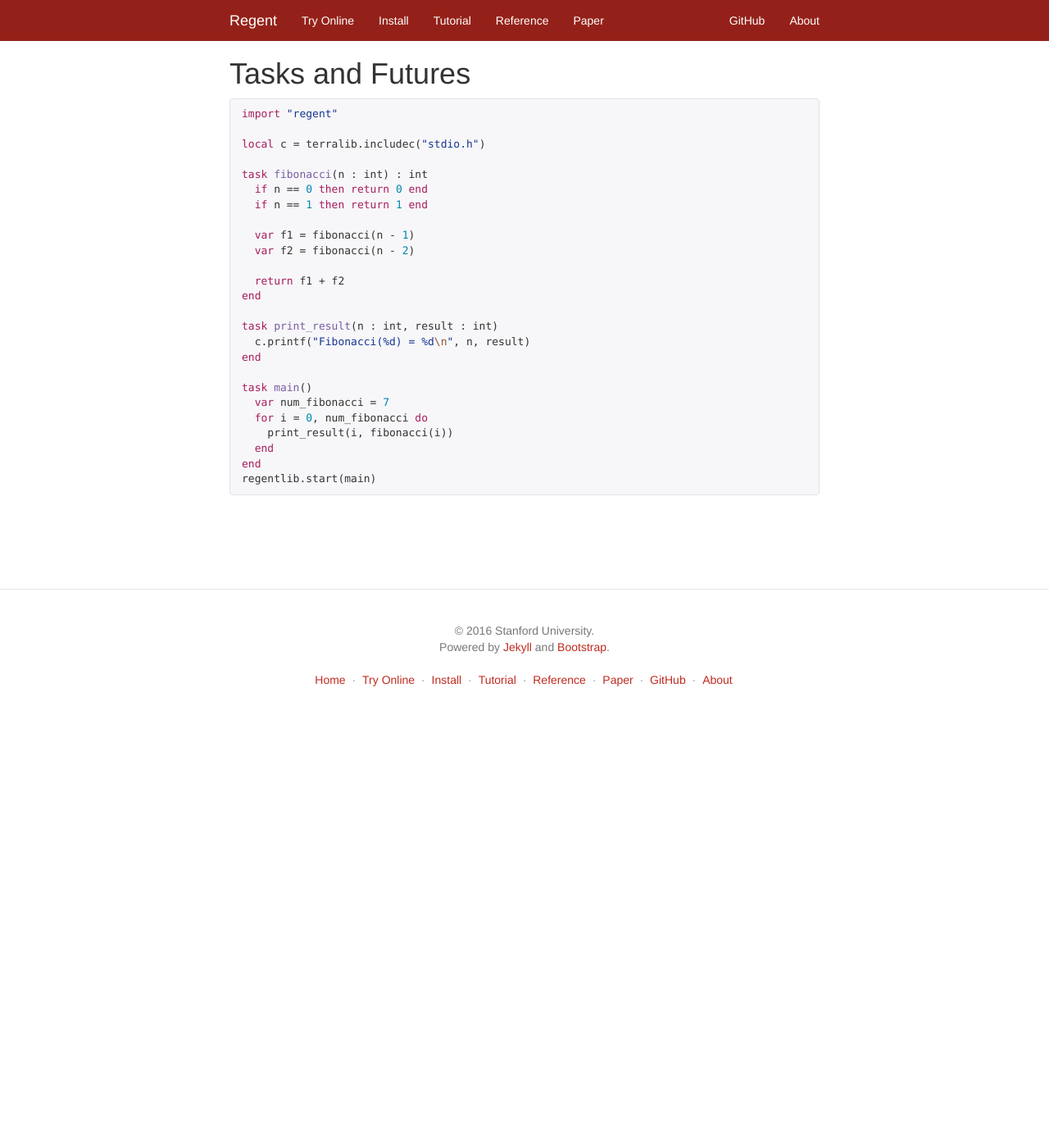
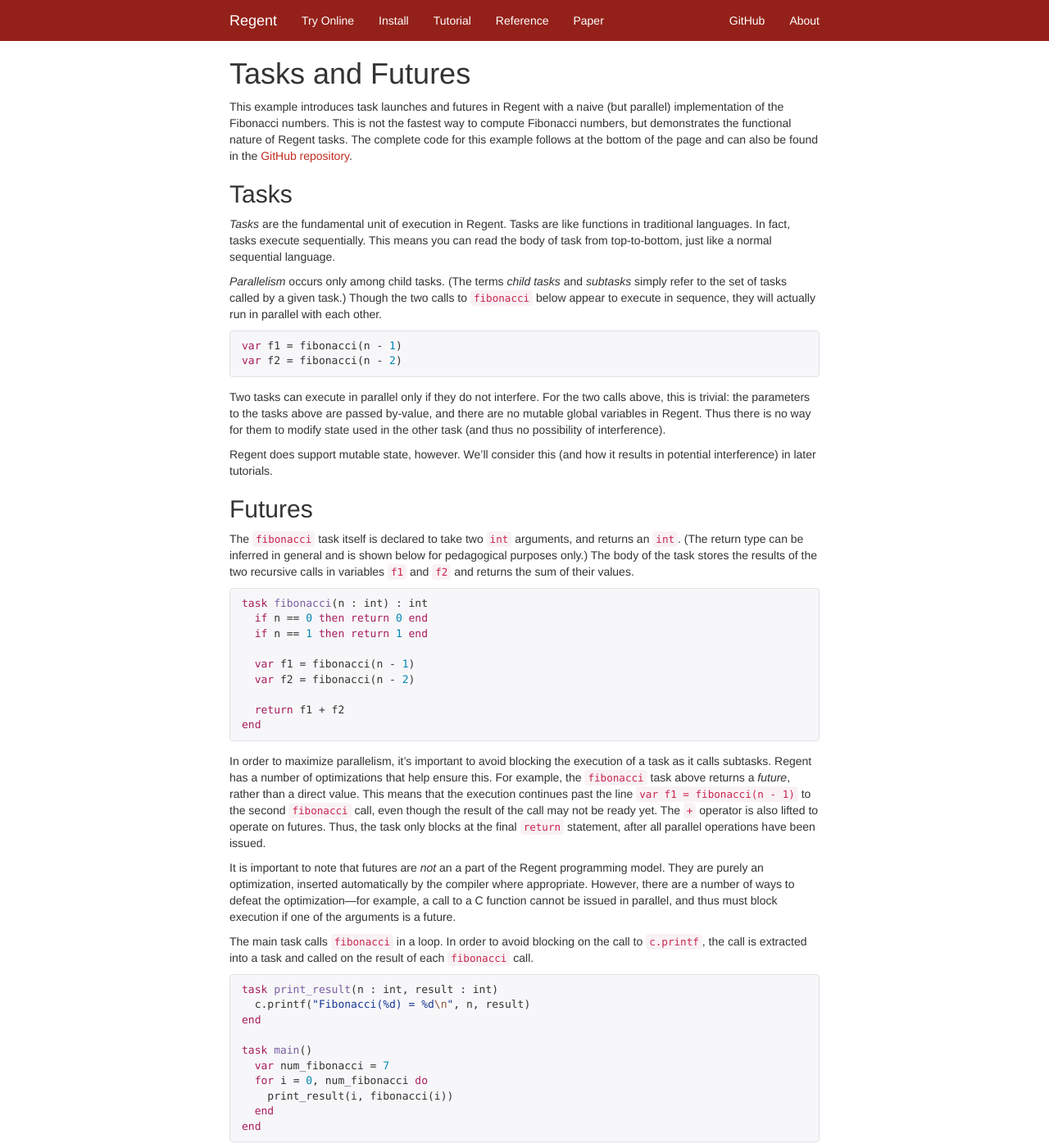
Before and after one commit to StanfordLegion/regent-lang.org, a Jekyll site: the page built from tutorial/01_tasks_and_futures.md, in a window 1280 px wide and 1400 px high. Shown: the whole window at 82% size. Built offline with Jekyll 4.4.1, drawn with Linux system fonts in a browser that asks for light colours; nearby versions of some CDN libraries.

Commit message:
Text for tasks and futures tutorial.

```diff
--- a/tutorial/01_tasks_and_futures.md
+++ b/tutorial/01_tasks_and_futures.md
@@ -5,6 +5,95 @@ sidebar: false
 highlight_first: false
 permalink: /tutorial/01_tasks_and_futures/index.html
 ---
+
+This example introduces task launches and futures in Regent with a
+naive (but parallel) implementation of the Fibonacci numbers. This is
+not the fastest way to compute Fibonacci numbers, but demonstrates the
+functional nature of Regent tasks. The complete code for this example
+follows at the bottom of the page and can also be found in the [GitHub
+repository](https://github.com/StanfordLegion/legion/tree/master/tutorial).
+
+## Tasks
+
+*Tasks* are the fundamental unit of execution in Regent. Tasks are
+like functions in traditional languages. In fact, tasks execute
+sequentially. This means you can read the body of task from
+top-to-bottom, just like a normal sequential language.
+
+*Parallelism* occurs only among child tasks. (The terms *child tasks*
+and *subtasks* simply refer to the set of tasks called by a given
+task.) Though the two calls to `fibonacci` below appear to execute in
+sequence, they will actually run in parallel with each other.
+
+{% highlight regent %}
+var f1 = fibonacci(n - 1)
+var f2 = fibonacci(n - 2)
+{% endhighlight %}
+
+Two tasks can execute in parallel only if they do not interfere. For
+the two calls above, this is trivial: the parameters to the tasks
+above are passed by-value, and there are no mutable global variables
+in Regent. Thus there is no way for them to modify state used in the
+other task (and thus no possibility of interference).
+
+Regent does support mutable state, however. We'll consider this (and
+how it results in potential interference) in later tutorials.
+
+## Futures
+
+The `fibonacci` task itself is declared to take two `int` arguments,
+and returns an `int`. (The return type can be inferred in general and
+is shown below for pedagogical purposes only.) The body of the task
+stores the results of the two recursive calls in variables `f1` and
+`f2` and returns the sum of their values.
+
+{% highlight regent %}
+task fibonacci(n : int) : int
+  if n == 0 then return 0 end
+  if n == 1 then return 1 end
+
+  var f1 = fibonacci(n - 1)
+  var f2 = fibonacci(n - 2)
+
+  return f1 + f2
+end
+{% endhighlight %}
+
+In order to maximize parallelism, it's important to avoid blocking the
+execution of a task as it calls subtasks. Regent has a number of
+optimizations that help ensure this. For example, the `fibonacci` task
+above returns a *future*, rather than a direct value. This means that
+the execution continues past the line `var f1 = fibonacci(n - 1)` to
+the second `fibonacci` call, even though the result of the call may
+not be ready yet. The `+` operator is also lifted to operate on
+futures. Thus, the task only blocks at the final `return` statement,
+after all parallel operations have been issued.
+
+It is important to note that futures are *not* an a part of the Regent
+programming model. They are purely an optimization, inserted
+automatically by the compiler where appropriate. However, there are a
+number of ways to defeat the optimization---for example, a call to a C
+function cannot be issued in parallel, and thus must block execution
+if one of the arguments is a future.
+
+The main task calls `fibonacci` in a loop. In order to avoid blocking
+on the call to `c.printf`, the call is extracted into a task and
+called on the result of each `fibonacci` call.
+
+{% highlight regent %}
+task print_result(n : int, result : int)
+  c.printf("Fibonacci(%d) = %d\n", n, result)
+end
+
+task main()
+  var num_fibonacci = 7
+  for i = 0, num_fibonacci do
+    print_result(i, fibonacci(i))
+  end
+end
+{% endhighlight %}
+
+## Final Code
 
 {% highlight regent %}
 import "regent"
```
